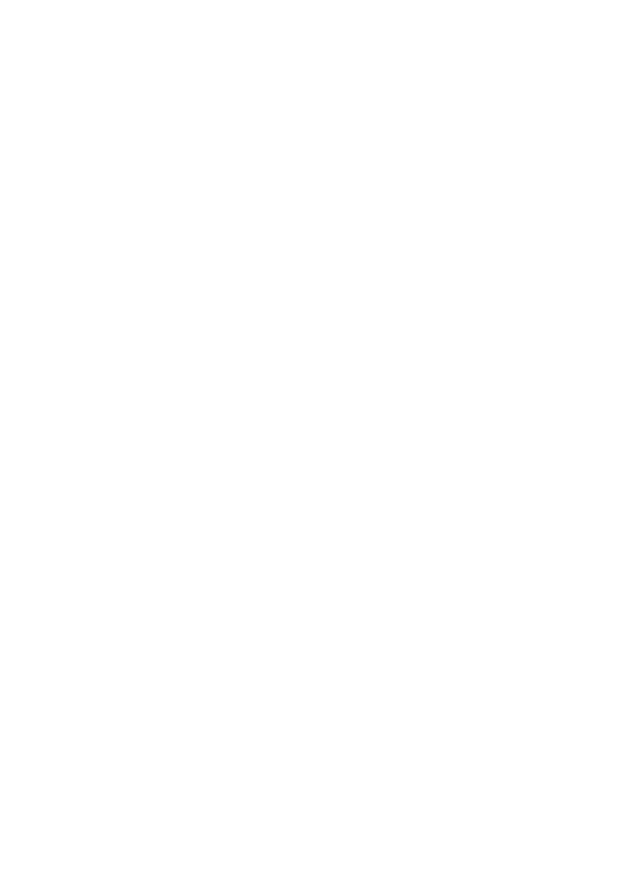
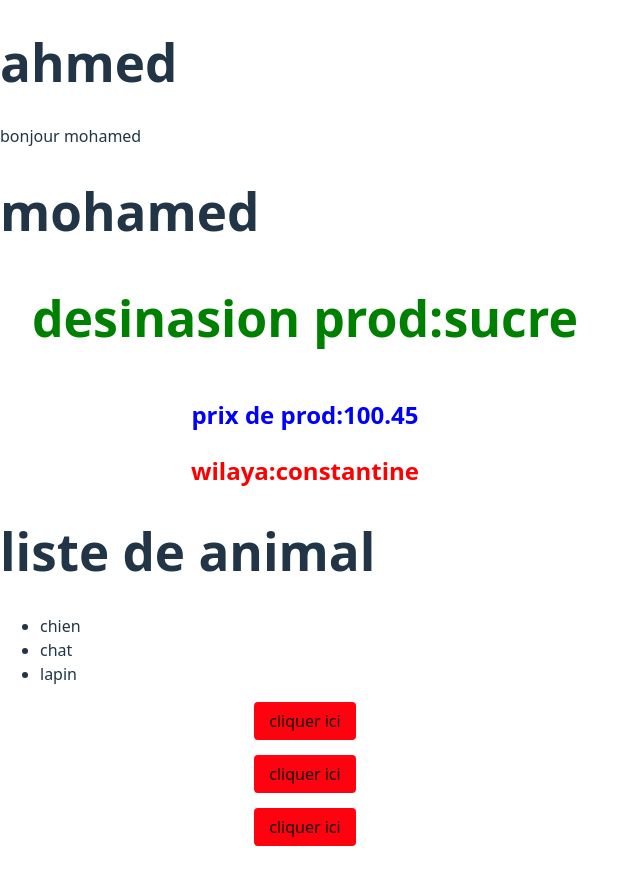
Before and after one commit to dev12xx/acm, a React (Vite) app: page / in a window 1280 px wide. Shown: the part 1440-2311 px from the top of the page, without its empty margins (0-640 px from the left). Before the commit the page ends 1426 px from the top, so only its background shows below. Built offline with nearby package versions, Linux system fonts and the light colour scheme.

Commit message:
update du projer

```diff
--- a/src/App.jsx
+++ b/src/App.jsx
@@ -9,13 +9,16 @@ import Calculatrice from "./component/Calculatrice";
   import './App.css';
 import Message from "./component/Message";
 import Paragraphe from './component/paragraphe';
-import User from './component/user';
+import User from './component/User';
+import Message2 from "./component/Message2";
+import Paragraphe2 from "./component/Paragraphe2";
+import Produit from "./component/Produit";
 
-import Paragraphe2 from "./component/Paragraphe2";
+import Evenment from "./component/Evenment";
+import Animal from "./component/Tableau";
 
-
-
-   function App() {
+function App() {
+    const animal=["chien","chat","lapin"]
      return (
        <div>
          <Titre1/>
@@ -29,6 +32,17 @@ import Paragraphe2 from "./component/Paragraphe2";
         <Paragraphe/>
         <User/>
         <Paragraphe2/>
+        <Message2 nom=" ahmed"/>
+        <Message2 nom=" mohamed"/>
+  <Produit mystyle={{ color: 'green',fontSize:'50px'}}
+   pri={{color:'blue'}} informastions ={{nom:"sucre",prix:100.45,}}
+  will={{color:'red'}} informastion={{wilaya:"constantine"}}/>
+
+
+        <Animal animaux={animal}/>
+        <Evenment click={()=>alert("bien")}/>
+        <Evenment click={()=>alert("hhhh")}/>
+        <Evenment click={()=>alert("noooo")}/>
 </div>
      )
    }
--- /dev/null
+++ b/src/component/Evenment.jsx
@@ -0,0 +1,9 @@
+import React from 'react'
+
+function Evenment({click}) {
+  return  <button
+   onMouseEnter={click}>cliquer ici </button>
+
+}
+
+export default Evenment
--- /dev/null
+++ b/src/component/Message2.jsx
@@ -0,0 +1,11 @@
+import React from 'react'
+
+function Message2(props) {
+  return (
+    <div>bonjour{props.nom}
+    <h1>{props.nom}</h1>
+    </div>
+  )
+}
+
+export default Message2
--- /dev/null
+++ b/src/component/Produit.jsx
@@ -0,0 +1,14 @@
+import React from 'react'
+
+function Produit({informastions,informastion,mystyle,pri,will}) {
+  return (
+    <div>
+<h2 style={mystyle}> desinasion prod:{informastions.nom}</h2>
+<h2 style={pri}>prix de prod:{informastions.prix}</h2>
+<h2 style={will}>wilaya:{informastion.wilaya}</h2>
+
+    </div>
+  )
+}
+
+export default Produit
--- /dev/null
+++ b/src/component/Tableau.jsx
@@ -0,0 +1,15 @@
+import React from 'react'
+
+function Animal({animaux}) {
+  return (
+    <div>
+<h1>liste de animal </h1>
+<ul>
+    {animaux.map((item,index)=>(<li key={index}>{item}</li>))}
+</ul>
+
+    </div>
+  )
+}
+
+export default Animal
--- a/src/component/User.jsx
+++ b/src/component/User.jsx
@@ -8,21 +8,17 @@ function User() {
         prenom: "xxx",
         age: 20
     });
-
     const changer = (e) => {
         const { name, value } = e.target;
         setuser({...user, [name]: value});
     };
-
     return (
         <div>
         <input type="text" name="nom" onChange={changer}/>
         <input type="text" name="prenom" onChange={changer}/>
         <input type="text" name="age" onChange={changer}/>
         <p>user est :{user.nom},{user.prenom},{user.age}</p>
-
         </div>
     );
 }
-
 export default User;
```
